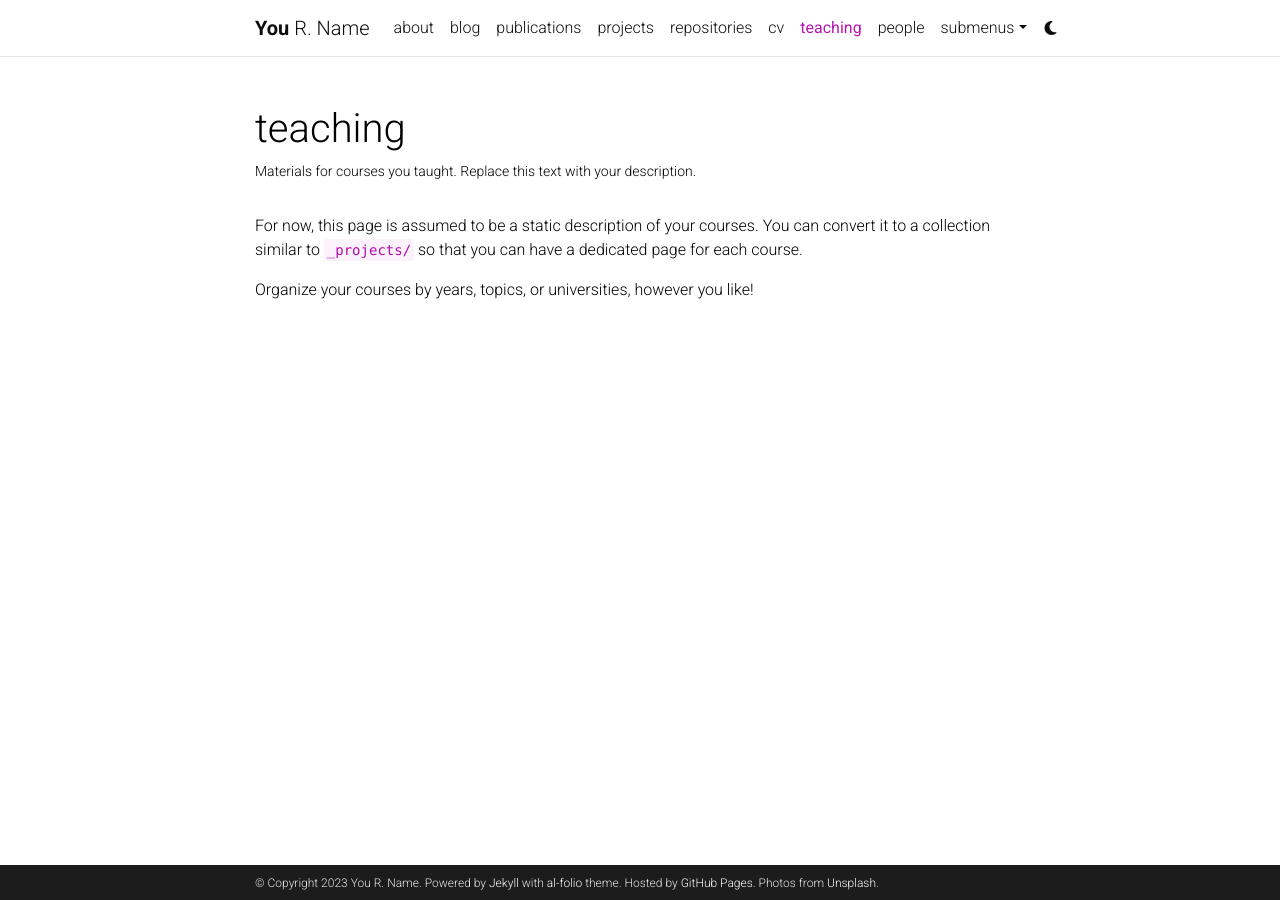
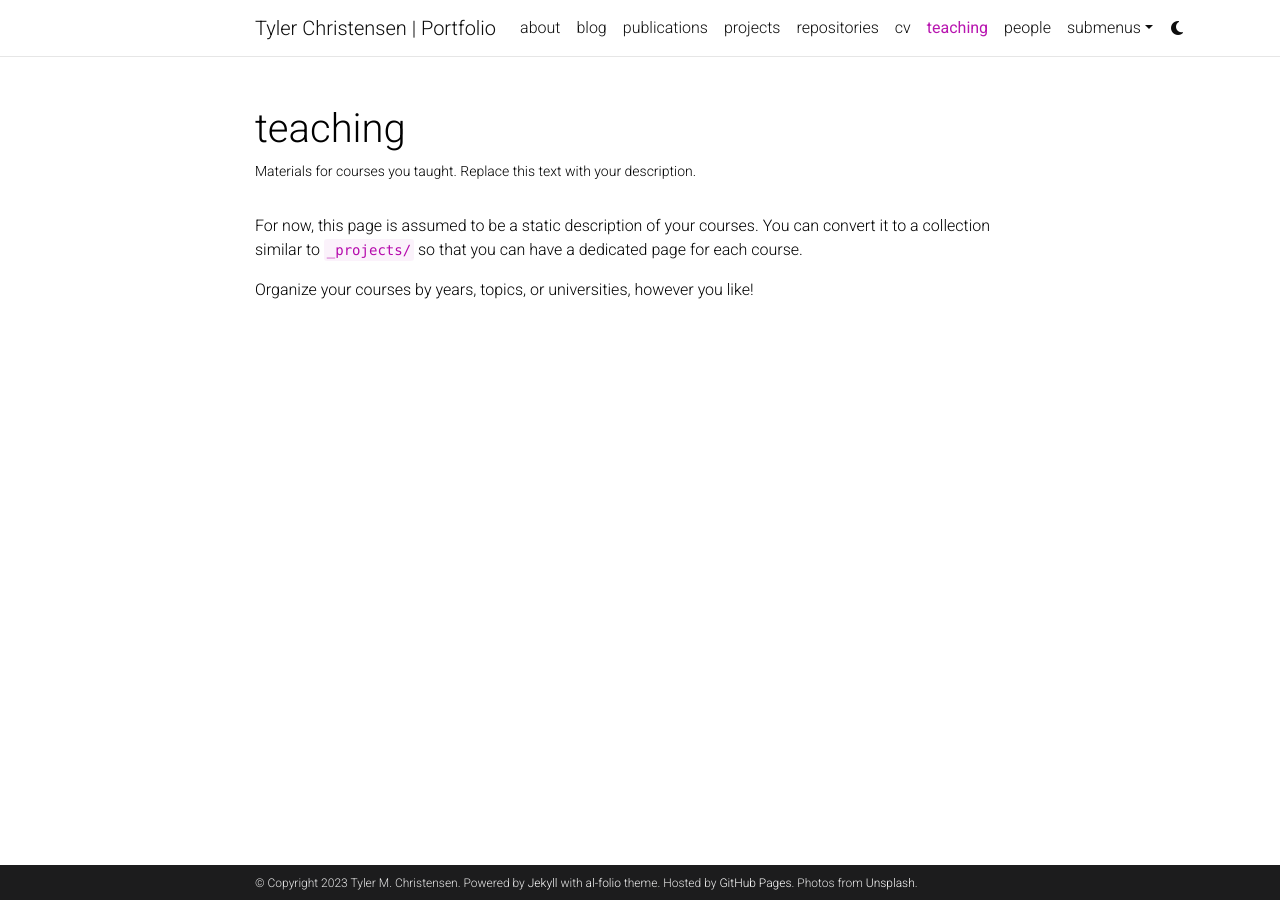
Before and after one commit to banhatas/banhatas.github.io, a Jekyll site: the page built from _pages/teaching.md, in a window 1280 px wide. Built offline with Jekyll 4.4.1, drawn with Linux system fonts in a browser that asks for light colours; comment, search, counter and statistics services are not loaded; a style sheet for code colours, icons or effects is not loaded.

Commit message:
Update _config.yml
added simple info and updated url

```diff
--- a/_config.yml
+++ b/_config.yml
@@ -2,11 +2,11 @@
 # Site settings
 # -----------------------------------------------------------------------------
 
-title: blank # the website title (if blank, full name will be used instead)
-first_name: You
-middle_name: R.
-last_name: Name
-email: you@example.com
+title: Tyler Christensen | Portfolio # the website title (if blank, full name will be used instead)
+first_name: Tyler
+middle_name: M.
+last_name: Christensen
+email: t.christensen375@gmail.com
 description: > # the ">" symbol means to ignore newlines until "footer_text:"
   A simple, whitespace theme for academics. Based on [*folio](https://github.com/bogoli/-folio) design.
 footer_text: >
@@ -18,7 +18,7 @@
 lang: en # the language of your site (for example: en, fr, cn, ru, etc.)
 icon: ⚛️  # the emoji used as the favicon (alternatively, provide image name in /assets/img/)
 
-url: https://alshedivat.github.io # the base hostname & protocol for your site
+url: https://banhatas.github.io # the base hostname & protocol for your site
 baseurl: /al-folio # the subpath of your site, e.g. /blog/
 last_updated: false # set to true if you want to display last updated in the footer
 impressum_path:  # set to path to include impressum link in the footer, use the same path as permalink in a page, helps to conform with EU GDPR
```
